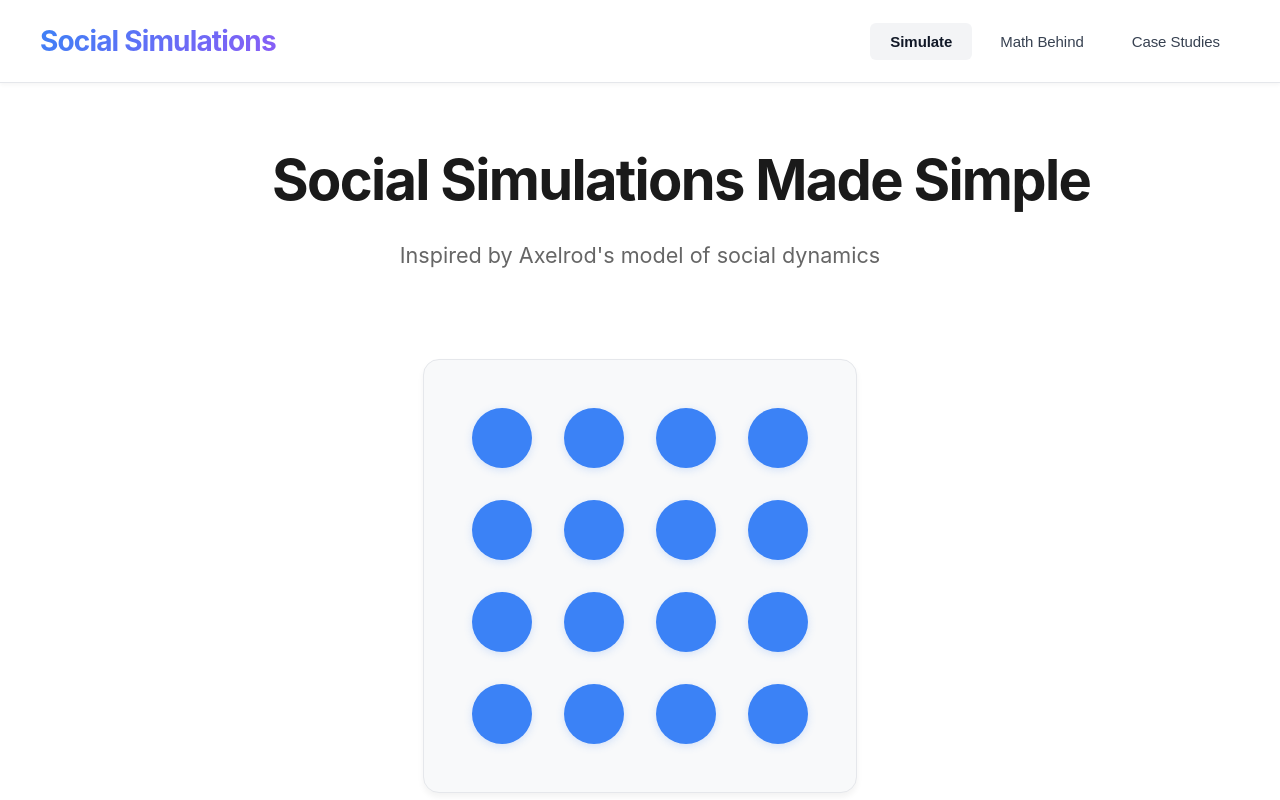
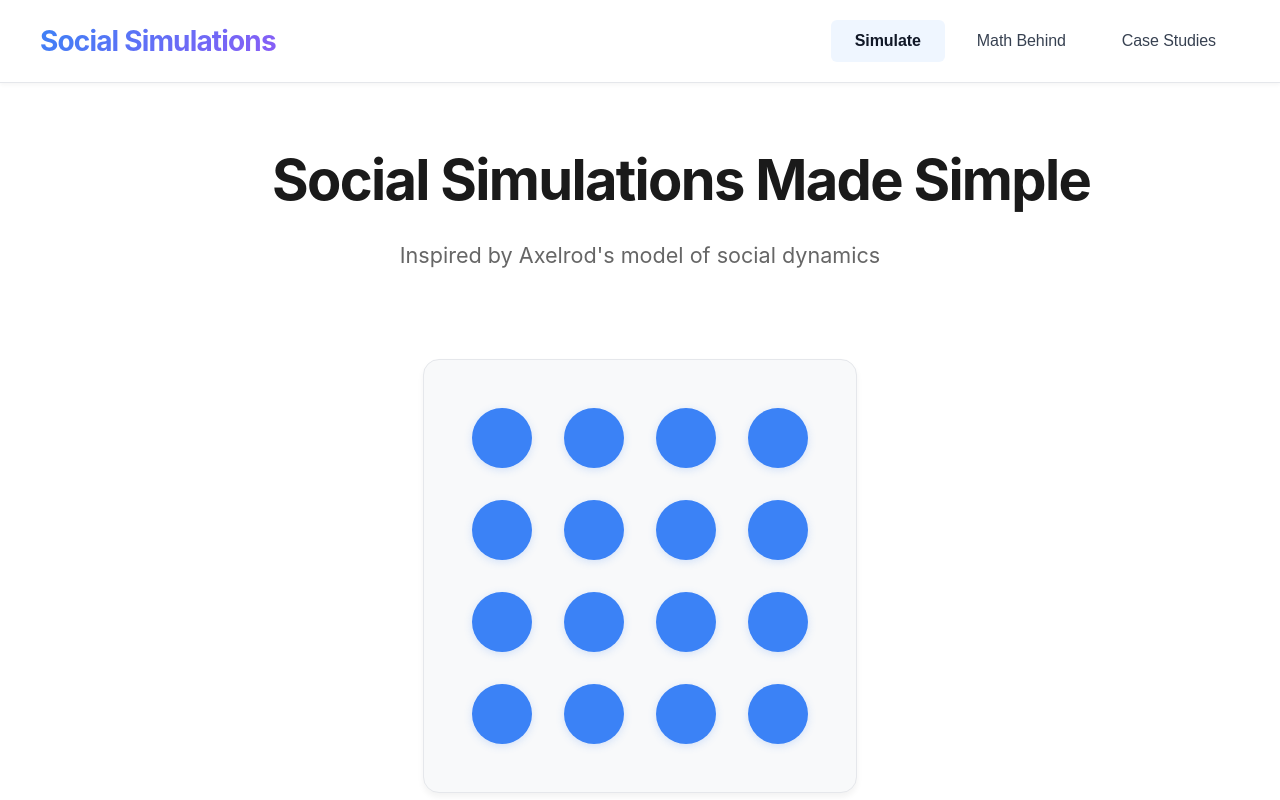
Before and after one commit to MartinZust123/social-simulations, a React (Vite) app: page / in a window 1280 px wide. Built offline with nearby package versions, Linux system fonts and the light colour scheme.

Commit message:
Buttons in nav bar improved

```diff
--- a/src/App.css
+++ b/src/App.css
@@ -41,8 +41,8 @@
 }
 
 .nav-button {
-  padding: 0.625rem 1.25rem;
-  font-size: 0.9375rem;
+  padding: 0.75rem 1.5rem;
+  font-size: 1rem;
   font-weight: 500;
   color: #374151;
   background: transparent;
@@ -56,12 +56,12 @@
 
 .nav-button:hover {
   color: #111827;
-  background: #f3f4f6;
+  background: #eff6ff;
 }
 
 .nav-button.active {
   color: #111827;
-  background: #f3f4f6;
+  background: #eff6ff;
   font-weight: 600;
 }
 
```
